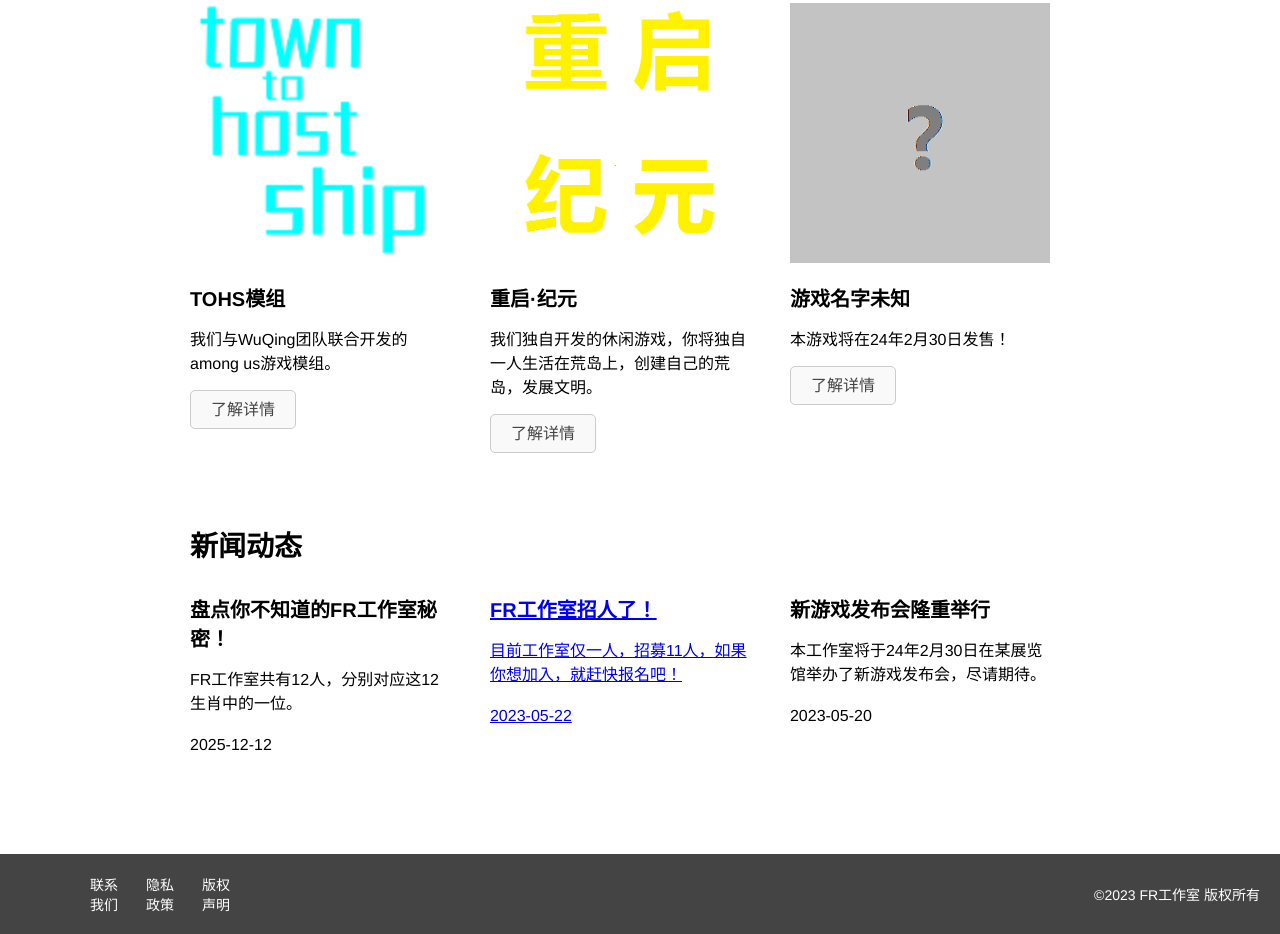
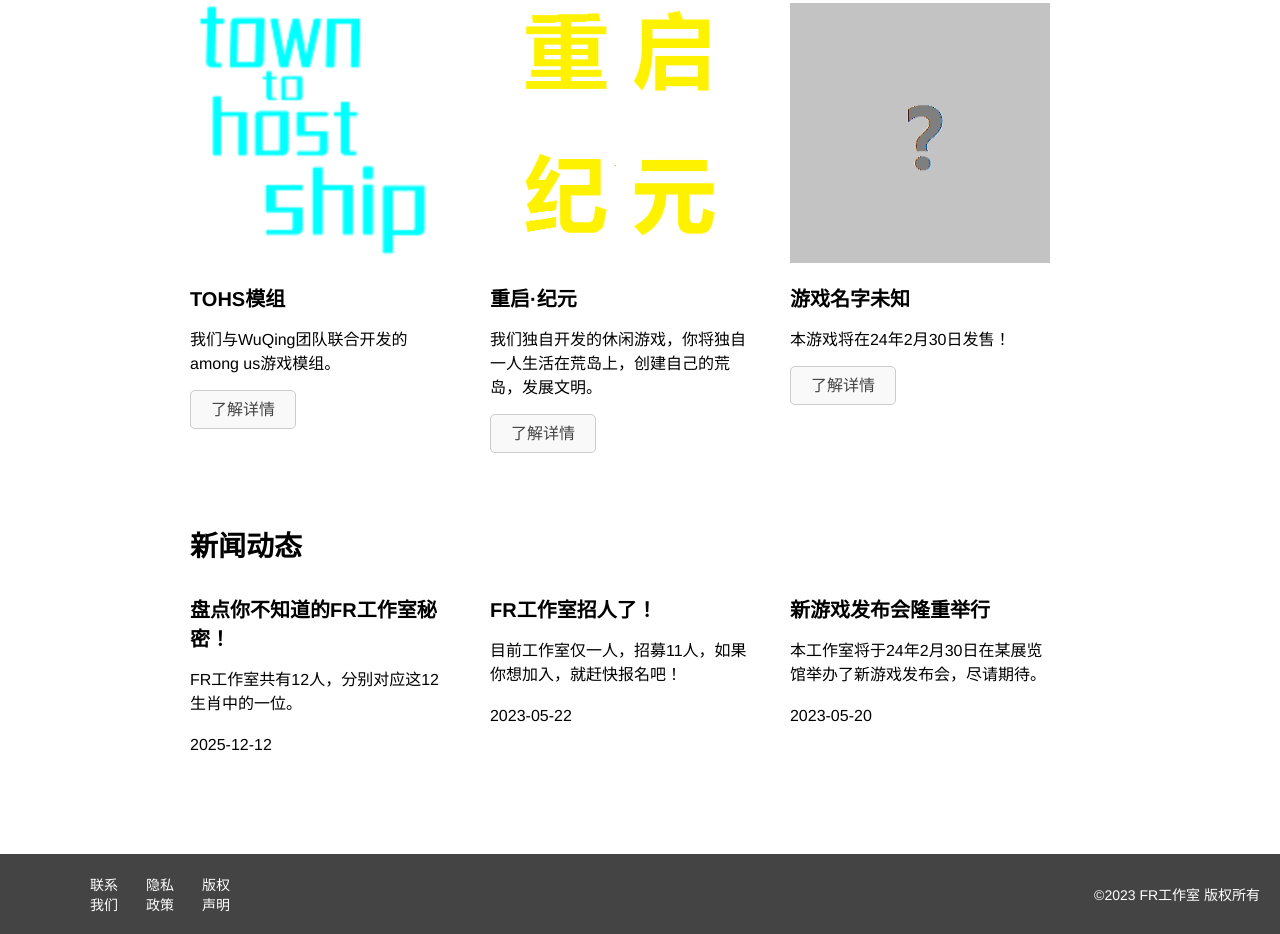
Before and after one commit to fenger100708/fenger100708.github.io, a plain HTML site: page index.html in a window 1280 px wide. Shown: the part 390-1324 px from the top of the page. Drawn offline with Linux system fonts and the light colour scheme.

Commit message:
Update index.html

```diff
--- a/index.html
+++ b/index.html
@@ -6,6 +6,12 @@
 	<link rel="icon" href="FR.png">
 	<link rel="stylesheet" href="style.css">
 </head>
+<style>
+    a{
+        color: #000;
+	text-decoration: none;
+    }
+</style>
 <body>
 	<header>
 		<h1>FR工作室</h1>
@@ -60,7 +66,7 @@
 					<p>FR工作室共有12人，分别对应这12生肖中的一位。</p>
 					<span>2025-12-12</span>
 				</li>
-				<li color: #000; text-decoration: none;>
+				<li>
 					<a href="https://fenger100708.github.io/招人.html"><h3>FR工作室招人了！</h3></a>
 					<a href="https://fenger100708.github.io/招人.html"><p>目前工作室仅一人，招募11人，如果你想加入，就赶快报名吧！</p></a>
 					<a href="https://fenger100708.github.io/招人.html"><span>2023-05-22</span></a>
```
